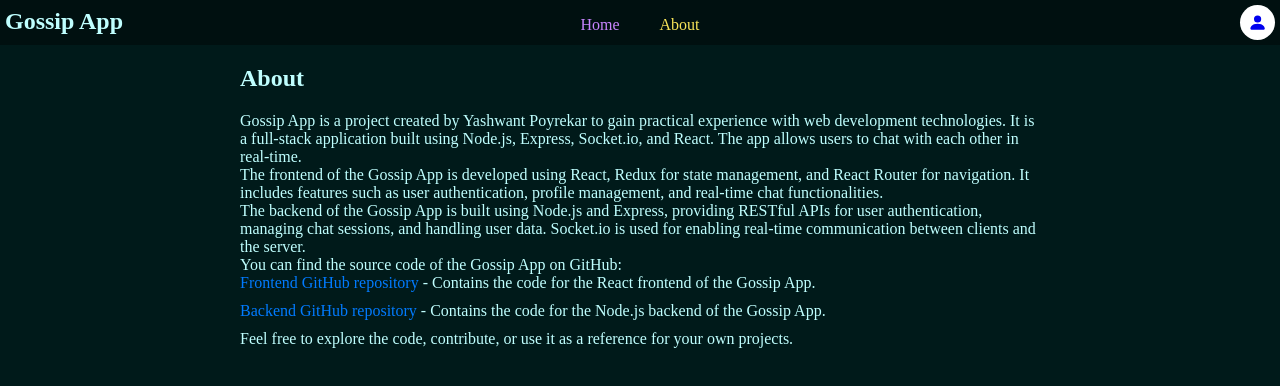
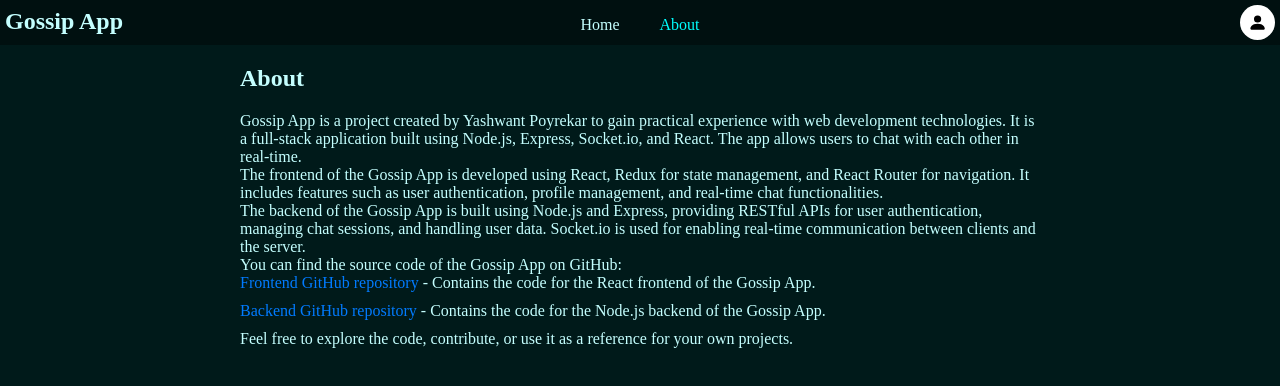
Before and after one commit to Yashwant937363/Gossip_App, a React (Vite) app: page /about in a window 1280 px wide. Shown: the top 386 px of the page. Built offline with nearby package versions, Linux system fonts and the light colour scheme.

Commit message:
colors updated

```diff
--- a/src/Components/Home/ChatWindow/ChatWindow.css
+++ b/src/Components/Home/ChatWindow/ChatWindow.css
@@ -278,12 +278,12 @@
 }
 
 .chatwindow .chatcontainer {
-  /* background: url("https://static.whatsapp.net/rsrc.php/v3/yl/r/gi_DckOUM5a.png"); */
+  /* background: url("https://static.whatsapp.net/rsrc.php/v3/yl/r/gi_DckOUM5a.png");
   background-position-x: left !important;
   background-position-y: bottom !important;
   background-repeat: no-repeat !important;
   background-attachment: fixed !important;
-  background-size: cover !important;
+  background-size: cover !important; */
 }
 
 .chatwindow .chatcontainer .receivedchat {
--- a/src/Components/Home/Sidebar/SideBar.css
+++ b/src/Components/Home/Sidebar/SideBar.css
@@ -21,6 +21,35 @@
 .sidebarlist::-webkit-scrollbar {
   width: 0px;
 }
+
+.sidebarlist .sideprofile {
+  display: flex;
+  align-items: center;
+  flex-direction: column;
+  padding: 10% 0px;
+  animation: pulldown 1s ease forwards;
+}
+
+@keyframes pulldown {
+  0% {
+    --height: calc(25% + 5% + 5px + 10%);
+    transform: translateX(var(-var(--height)));
+  }
+  100% {
+    --height: calc(25% + 5% + 5px + 10%);
+    transform: translateX(var(-var(--height)));
+  }
+}
+
+.sidebarlist .sideprofile img {
+  border-radius: 50%;
+  width: 25%;
+  margin: 5%;
+  border: 5px dashed
+    color-mix(in srgb, var(--theme-color) 50%, var(--theme-mode));
+  border-style: groove;
+}
+
 .sidebarlist .nochats {
   display: flex;
   justify-content: center;
--- a/src/Components/Home/Sidebar/SideBar.jsx
+++ b/src/Components/Home/Sidebar/SideBar.jsx
@@ -9,13 +9,17 @@
 } from "react-bootstrap-icons";
 import SeachPeople from "./SeachPeople/SeachPeople";
 import { useSelector } from "react-redux";
+import SideProfile from "./SideProfile";
+import { useHref } from "react-router-dom";
 
 export default function SideBar() {
   const requests = useSelector((state) => state.user.requests);
   const friends = useSelector((state) => state.chat.friends);
   const [addperson, setAddPerson] = useState(false);
+  const url = useHref();
   return (
     <div className="sidebarlist">
+      {url === "/" && <SideProfile />}
       <h3 className="chats">
         <span className="chatstext">Chats</span>
         {/* <div className='groupaddicon'>
--- /dev/null
+++ b/src/Components/Home/Sidebar/SideProfile.jsx
@@ -0,0 +1,13 @@
+import React from "react";
+import { useSelector } from "react-redux";
+
+export default function SideProfile() {
+  const profile = useSelector((state) => state.user.profile);
+  const username = useSelector((state) => state.user.username);
+  return (
+    <div className="sideprofile">
+      <img src={profile} className="profile" alt="" />
+      <h2>Welcome {username}</h2>
+    </div>
+  );
+}
--- a/src/Components/Navbar/navbar.css
+++ b/src/Components/Navbar/navbar.css
@@ -11,7 +11,6 @@
   justify-content: center;
   align-items: center;
   background-color: rgba(0, 0, 0, 0.4);
-  color: white;
   height: 45px;
   position: relative;
   z-index: 5;
@@ -34,7 +33,6 @@
 .menu {
   display: none;
   font-size: 30px;
-  color: var(--first);
 }
 
 .icons .cross {
@@ -53,14 +51,18 @@
 }
 
 #list li .link {
-  color: var(--second);
+  color: var(--text-color);
   padding: 30px 15px;
   margin: 5px;
   text-decoration: none;
 }
 
 #list li .link.active {
-  color: var(--first);
+  color: color-mix(
+    in srgb,
+    var(--theme-color) 100%,
+    var(--opposite-theme-mode)
+  );
 }
 
 @media (max-width: 500px) {
@@ -79,8 +81,11 @@
   #list li .link {
     display: block;
     text-align: center;
-    background-color: var(--third);
-    color: white;
+    background-color: color-mix(
+      in srgb,
+      var(--theme-color) 30%,
+      var(--theme-mode)
+    );
     padding: 30px 15px;
     margin: 15px;
     border-radius: 23px;
@@ -91,7 +96,7 @@
   }
 
   #list li .active span {
-    color: var(--first);
+    color: color-mix(in srgb, var(--theme-color) 100%, var(--theme-mode));
     position: relative;
     top: 0px;
     padding-bottom: 2px;
@@ -103,7 +108,8 @@
     position: absolute;
     bottom: -2px;
     left: -1px;
-    border: 1px solid var(--first);
+    border: 1px solid
+      color-mix(in srgb, var(--theme-color) 100%, var(--theme-mode));
   }
 
   .menu {
@@ -135,20 +141,26 @@
   height: 35px;
   aspect-ratio: 1/1;
   border-radius: 50%;
+  display: flex;
+  justify-content: center;
+  align-items: center;
 }
 
 .navbar .profilelink.active {
-  outline: 2px solid var(--first);
+  outline: 2px solid
+    color-mix(in srgb, var(--theme-color) 50%, var(--theme-mode));
 }
 
 .navbar .profile {
   display: inline-grid;
   place-items: center;
-  background-color: white;
+  background-color: var(--opposite-theme-mode);
+  color: var(--theme-mode);
   height: 100%;
   aspect-ratio: 1/1;
   border-radius: 50%;
   font-size: 1.2rem;
+  animation: fadein 0.6s ease forwards;
 }
 
 .navbar .profile img {
@@ -158,3 +170,14 @@
   object-fit: cover;
   border-radius: 50%;
 }
+
+.navbar .icons .togglemenu {
+  display: flex;
+  align-items: center;
+  justify-content: center;
+}
+
+.navbar .settingicon {
+  color: var(--text-color);
+  font-size: 28px;
+}
--- a/src/Components/Navbar/navbar.jsx
+++ b/src/Components/Navbar/navbar.jsx
@@ -1,15 +1,15 @@
 import React, { useState } from "react";
 import PropTypes from "prop-types";
-import { NavLink, Outlet } from "react-router-dom";
+import { NavLink, Outlet, useHref } from "react-router-dom";
 import "./navbar.css";
-import { List, PersonFill, X } from "react-bootstrap-icons";
+import { GearWide, List, PersonFill, X } from "react-bootstrap-icons";
 import { useSelector } from "react-redux";
 
 function Navbar(props) {
   const [isMenuOpen, setIsMenuOpen] = useState(false);
   const profile = useSelector((state) => state.user.profile);
   const isLogin = useSelector((state) => state.user.isLogin);
-
+  const url = useHref();
   const handleMenuToggle = () => {
     setIsMenuOpen((prevState) => !prevState);
   };
@@ -51,7 +51,11 @@
             </li>
           </ul>
           <div className="icons">
-            <label htmlFor="togglemenu" onClick={handleMenuToggle}>
+            <label
+              htmlFor="togglemenu"
+              className="togglemenu"
+              onClick={handleMenuToggle}
+            >
               {isMenuOpen ? (
                 <X className="icon menu" />
               ) : (
@@ -69,6 +73,7 @@
               className="link profilelink"
               to="/settings"
             >
+              {url !== "/" ? (
                 <div className="profile">
                   {profile !== "" && isLogin ? (
                     <img src={profile} alt="" />
@@ -76,6 +81,9 @@
                     <PersonFill></PersonFill>
                   )}
                 </div>
+              ) : (
+                <GearWide className="settingicon"></GearWide>
+              )}
             </NavLink>
           </div>
         </nav>
--- a/src/Components/Settings/Profile/Profile.css
+++ b/src/Components/Settings/Profile/Profile.css
@@ -1,6 +1,7 @@
 .profilecontainer {
   line-height: 2rem;
   padding: 20px;
+  text-align: center;
 }
 
 .profilecontainer .profile {
--- a/src/Components/Settings/Settings.css
+++ b/src/Components/Settings/Settings.css
@@ -8,9 +8,6 @@
 }
 
 .mainpage {
-  position: absolute;
-  top: 0px;
-  left: 0px;
   background-color: color-mix(
     in srgb,
     var(--theme-color) 10%,
@@ -18,7 +15,15 @@
   );
   height: calc(100vh - 45px);
   height: calc(100dvh - 45px);
-  width: 100vw;
-  width: 100dvw;
-  z-index: 2;
 }
+
+@media screen and (max-width: 600px) {
+  .mainpage {
+    position: absolute;
+    top: 0px;
+    left: 0px;
+    width: 100vw;
+    width: 100dvw;
+    z-index: 2;
+  }
+}
--- a/src/index.css
+++ b/src/index.css
@@ -13,7 +13,7 @@
   --theme-mode: black;
   --text-color: color-mix(
     in srgb,
-    var(--theme-color) 25%,
+    var(--theme-color) 23%,
     var(--opposite-theme-mode)
   );
 }
--- a/src/store/slices/UserSlice.js
+++ b/src/store/slices/UserSlice.js
@@ -138,7 +138,6 @@
       state.isPending = true;
     });
     builder.addCase(signUpUser.fulfilled, (state, action) => {
-      console.log(action.payload);
       if (action.payload.status < 300 && action.payload.status >= 200) {
         state.authtoken = action.payload.data.authtoken;
         state.uid = action.payload.data.uid;
@@ -160,13 +159,12 @@
     });
     builder.addCase(signInUser.fulfilled, (state, action) => {
       if (action.payload.status < 300 && action.payload.status >= 200) {
-        const { profile, authtoken, dob, fullname, uid, username, msg } =
+        const { profile, authtoken, dob, fullname, uid, username } =
           action.payload.data;
         state.profile = profile;
         state.authtoken = authtoken;
         Cookies.set("authtoken", authtoken);
         state.dob = dob;
-        state.successmsg = msg;
         state.fullname = fullname;
         state.username = username;
         state.uid = uid;
@@ -188,8 +186,7 @@
     builder.addCase(getUser.fulfilled, (state, action) => {
       const { data, status } = action.payload;
       if (status < 300 && status >= 200) {
-        const { user, msg } = data;
-        state.successmsg = msg;
+        const { user } = data;
         state.username = user.username;
         state.fullname = { firstname: user.firstname, lastname: user.lastname };
         state.email = user.email;
@@ -204,7 +201,6 @@
     });
     builder.addCase(getUser.rejected, (state, action) => {
       state.errormsg = action.payload;
-      console.log(action.payload);
       state.isPending = false;
     });
   },
```
Lines whose indentation alone changed are shown as unchanged.
